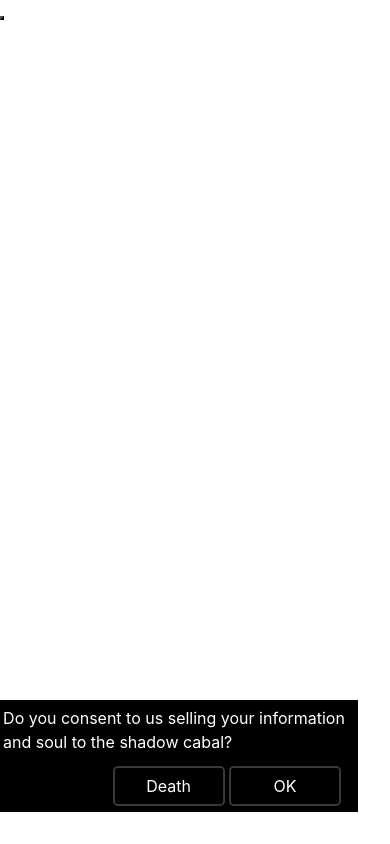
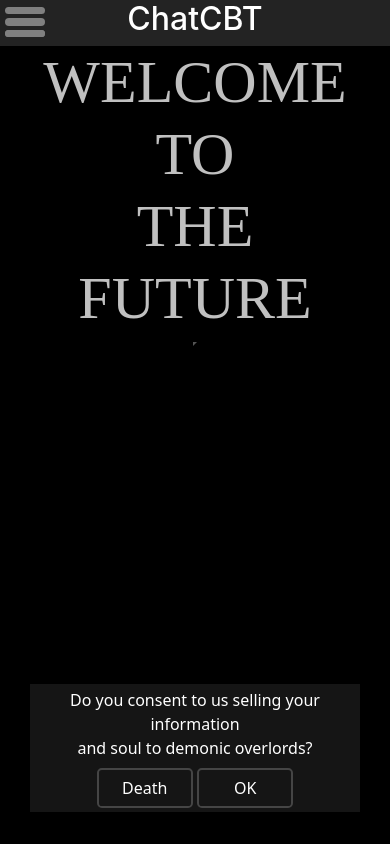
Before and after one commit to ntijoh-theo-hiort/webbutveckling-2-slutprojekt, a plain HTML site: page index.html in a window 390 px wide. Drawn offline with nearby package versions, Linux system fonts and the light colour scheme.

Commit message:
Death page complete, index page almost complete
- Added a header with a navbar to the index page: when in desktop dimensions, it spans the entire page, but in mobile dimensions it is only shown after pressing a hamburger menu.

- Created the death page where an ugly css skull laughs at you. the jaw moves up and down using only css but the audio requires javascript.

- changed the typeface of the cookie message, now it has a thin roboto

```diff
--- a/index.html
+++ b/index.html
@@ -12,10 +12,34 @@
     <link rel="stylesheet" href="public/css/index.css">
 </head>
 <body>
-    <article></article>
-    <button><a href=""></a></button>
+    <header>
+        <div id="hamburger">
+            <span class="disappear"></span>
+            <span id="arrowbase"></span>
+            <div id="arrowheads">
+                <span class="arrowhead" id="arrowhead_left"></span>
+                <span class="arrowhead" id="arrowhead_right"></span>
+            </div>
+            <span class="disappear" id="gapfiller"></span>
+        </div>
+        <a href="index.html">Home</a>
+        <a href="chat.html">Chat</a>
+        <h2>ChatCBT</h2>
+        <a href="index.html">About</a>
+        <a href="chat.html">idk</a>
+    </header>
+    <nav id="dropdown">
+        <ul>
+            <li><a href="index.html">home</a></li>
+            <li><a href="chat.html">chat</a></li>
+            <li><a href="about.html">about</a></li>
+            <li><a href="index.html">idk</a></li>
+        </ul>
+    </nav>
+    <h1>WELCOME TO <br> THE <br> FUTURE</h1>
+    <button><a href="">embrace your destiny</a></button>
     <div id="cookies_box">
-        <p>Do you consent to us selling your information <br> and soul to the shadow cabal?</p>
+        <p>Do you consent to us selling your information <br> and soul to demonic overlords?</p>
         <div id="btn-container">
             <a class="btn btn-outline-dark" href="death.html">Death</a>
             <button onclick="hideCookies()" class="btn btn-outline-dark">OK</button>
--- /dev/null
+++ b/public/css/death.css
@@ -0,0 +1,97 @@
+*{
+    margin: 0px;
+    padding: 0px;
+}
+
+body{
+    display: flex;
+    justify-content: center;
+    align-items: center;
+    width:100vw;
+    height:100vh;
+    background-image: url('../img/DeathBackground.jpg');
+}
+
+a{
+    position: absolute;
+    left: 0;
+    top: 0;
+    font-family: monospace;
+    font-size:x-large;
+    color: white;
+}
+
+span{
+    display: inline-block;
+}
+
+div#skull{
+    position: relative;
+    display: flex;
+    flex-direction: column;
+    align-items: center;
+    width: 30%;
+    height: 50%;
+}
+
+span#head{
+    display: flex;
+    justify-content: center;
+    align-items: center;
+    gap: 9%;
+    position:absolute;
+    width:100%;
+    height:80%;
+    border-radius: 50%;
+    background-color: white;
+}
+
+span.eyes{
+    border-radius: 50%;
+    width: 30%;
+    height: 40%;
+    background-color: black;
+}
+
+span#upperlip{
+    display: flex;
+    justify-content: space-around;
+    align-items: end;
+    position: relative;
+    top:65%;
+    width:70%;
+    height:25%;
+    background-color: white;
+}
+
+span.teeth{
+    width: 10%;
+    height: 50%;
+    background-color: black;
+}
+
+span#jaw{
+    position: absolute;
+    bottom: 0px;
+    width:70%;
+    height:10%;
+    border-radius: 10%;
+    background-color: white;
+    animation: MoveUpDown 0.5s linear infinite;
+}
+
+@keyframes MoveUpDown {
+0%, 100% {
+  transform: translateY(0);
+}
+50% {
+  transform: translateY(40%);
+}
+}
+
+@media only screen and (max-width: 800px) {
+    div#skull{
+        width:50%;
+        height:50%;
+    }
+}
--- a/public/css/index.css
+++ b/public/css/index.css
@@ -3,9 +3,51 @@
     padding: 0;
 }
 
+@font-face {
+    font-family: 'Playfair';
+    src: url(/public/fonts/PlayfairDisplay-VariableFont_wght.ttf) format('ttf')
+}
+
 body{
+    display: flex;
+    flex-direction: column;
+    align-items: center;
     min-height: 100vh;
     min-width: 100vw;
+    background-color: black;
+}
+
+header{
+    display: flex;
+    align-items: center;
+    justify-content: space-evenly;
+    width:100%;
+    background-color: rgba(255, 255, 255, 0.138);
+}
+
+.btn, a{
+    font-family: system-ui, -apple-system, BlinkMacSystemFont, 'Segoe UI', Roboto, Oxygen, Ubuntu, Cantarell, 'Open Sans', 'Helvetica Neue', sans-serif;
+    font-weight:100;
+}
+
+nav{
+    position: absolute;
+    opacity: 0;
+}
+
+h1{
+    font-size:100px;
+    font-family: 'Playfair';
+    text-align: center;
+    color: rgba(255, 255, 255, 0.753);
+}
+
+h2{
+    color: white;
+}
+
+#hamburger{
+    display: none;
 }
 
 #cookies_box{
@@ -18,9 +60,15 @@ body{
     justify-content: space-around;
     align-items: center;
 
-    width:23em;
+    width:400px;
     height:7em;
-    background-color:black;
+    background-color:rgba(255, 255, 255, 0.081);
+}
+
+#cookies_box>p{
+    font-family: system-ui, -apple-system, BlinkMacSystemFont, 'Segoe UI', Roboto, Oxygen, Ubuntu, Cantarell, 'Open Sans', 'Helvetica Neue', sans-serif;
+    font-weight: 100;
+    text-align: center;
 }
 
 #cookies_box *{
@@ -36,8 +84,120 @@ p{
     position: relative;
     left: 3.3em;
 
-    width: 7em;
+    width: 6em;
 
     border:2px rgba(128, 128, 128, 0.447) solid;
     border-radius: 0.3em;
 }
+
+
+
+@media only screen and (max-width: 600px) {
+
+    a{
+        display: none;
+    }
+
+    h2{
+        font-size: xx-large;
+    }
+
+    h1{
+        font-size: 60px;
+    }
+
+    #cookies_box{
+        position: absolute;
+        bottom:2em;
+        right: auto;
+
+        display: flex;
+        flex-direction: column;
+        justify-content: space-around;
+        align-items: center;
+
+        width:90%;
+        height:8em;
+    }
+
+    #btn-container > *{
+        left:0;
+    }
+
+    /* before clicking hamburger */
+    #hamburger{
+        position: absolute;
+        top:0.3%;
+        left:0;
+        display: flex;
+        justify-content: space-evenly;
+        align-items: center;
+        flex-direction: column;
+        width:50px;
+        height:50px;
+    }
+
+    span{
+    display: block;
+    width:80%;
+    height:15%;
+    background-color:rgba(128, 128, 128);
+    border-radius: 10px;
+
+    transform: rotate(0deg);
+    transition: .25s ease-in-out;
+    }
+
+    div#arrowheads{
+        display: flex;
+        width: 80%;
+        height: 15%;
+    }
+
+    div#arrowheads>span{
+        position: relative;
+        display: block;
+        width: 50%;
+        height: 100%;
+        background-color:rgba(128, 128, 128);
+        border-radius: 10px;
+    }
+
+    #gapfiller{
+        bottom: 23%;
+        position: relative;
+    }
+    /* end */
+
+    /* after clicking hamburger */
+    nav.open{
+        position: relative;
+        opacity: 1;
+        background-color: rgba(255, 255, 255, 0.102);
+        width: 100vw;
+    }
+
+    #hamburger.open>.disappear{
+        visibility: hidden;
+        opacity: 0;
+    }
+
+    #hamburger.open>#arrowbase{
+        transform: translateY(-40%) rotate(90deg) scaleX(-75%);
+    }
+
+    #hamburger.open>#arrowheads>#arrowhead_left{
+        transform: rotate(45deg) translateX(20%) translateY(-50%);
+    }
+
+    #hamburger.open>#arrowheads>#arrowhead_right{
+        transform: rotate(-45deg) translateX(-20%) translateY(-50%);
+    }
+}
+    /* end */
+
+@media only screen and (max-width: 1200px) {
+    #cookies_box{
+        width:330px;
+    }
+}
--- /dev/null
+++ b/public/js/death.js
@@ -0,0 +1,5 @@
+var audio = new Audio('public/audio/DeathLaugh.ogg');
+audio.loop = true
+audio.play();
+
+// console.log(audio);
--- a/public/js/index.js
+++ b/public/js/index.js
@@ -1,3 +1,12 @@
+document.addEventListener("DOMContentLoaded", function() {
+    const hamburger = document.getElementById("hamburger");
+    const nav = document.getElementById("dropdown");
+    hamburger.addEventListener("click", function() {
+      this.classList.toggle("open");
+      nav.classList.toggle("open");
+    });
+});
+
 function hideCookies() {
     document.getElementById('cookies_box').style.display = "none";
 }
--- /dev/null
+++ b/test/test.css
@@ -0,0 +1,71 @@
+/* before clicking hamburger */
+
+div#hamburger{
+    display: flex;
+    justify-content: space-evenly;
+    align-items: center;
+    flex-direction: column;
+    position:absolute;
+    left: 600px;
+    top:200px;
+    width:100px;
+    height:100px;
+  }
+
+span{
+display: block;
+width:80%;
+height:15%;
+background-color:rgba(128, 128, 128);
+border-radius: 10px;
+
+-webkit-transform: rotate(0deg);
+-moz-transform: rotate(0deg);
+-o-transform: rotate(0deg);
+transform: rotate(0deg);
+-webkit-transition: .25s ease-in-out;
+-moz-transition: .25s ease-in-out;
+-o-transition: .25s ease-in-out;
+transition: .25s ease-in-out;
+}
+
+div#arrowheads{
+    display: flex;
+    width: 80%;
+    height: 15%;
+}
+
+div#arrowheads>span{
+    position: relative;
+    display: block;
+    width: 50px;
+    height: 100%;
+    background-color:rgba(128, 128, 128);
+    border-radius: 10px;
+}
+
+#gapfiller{
+    top:71%;
+    position: absolute;
+}
+
+
+/* after clicking hamburger */
+#hamburger.open>.disappear{
+    visibility: hidden;
+    opacity: 0;
+    transition: visibility 0s 0.1s, opacity 0.1s linear;
+}
+
+#hamburger.open>#arrowbase{
+    transform: translateY(-40%) rotate(90deg) ;
+    transition: transform 250ms ease-in-out;
+}
+
+#hamburger.open>#arrowheads>#arrowhead_left{
+    transform: rotate(45deg) translateX(20%) translateY(-50%);
+}
+
+#hamburger.open>#arrowheads>#arrowhead_right{
+    transform: rotate(-45deg) translateX(-20%) translateY(-50%);
+}
```
Also changed, not shown: death.html (+29 -0 lines), test/test.html (added, +12 -0 lines), test/test.js (added, +6 -0 lines), public/fonts/PlayfairDisplay-VariableFont_wght.ttf (added), public/img/DeathBackground.jpg (added), public/img/DeathBone.jpg (added), 1 other file.
